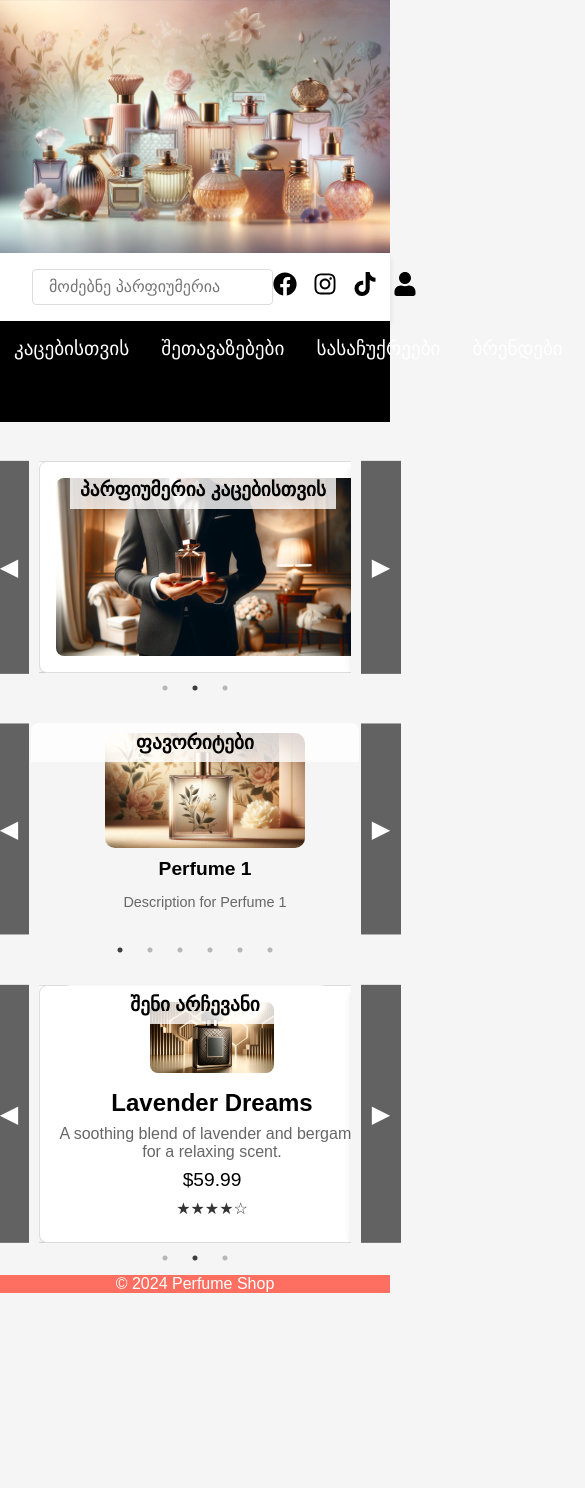
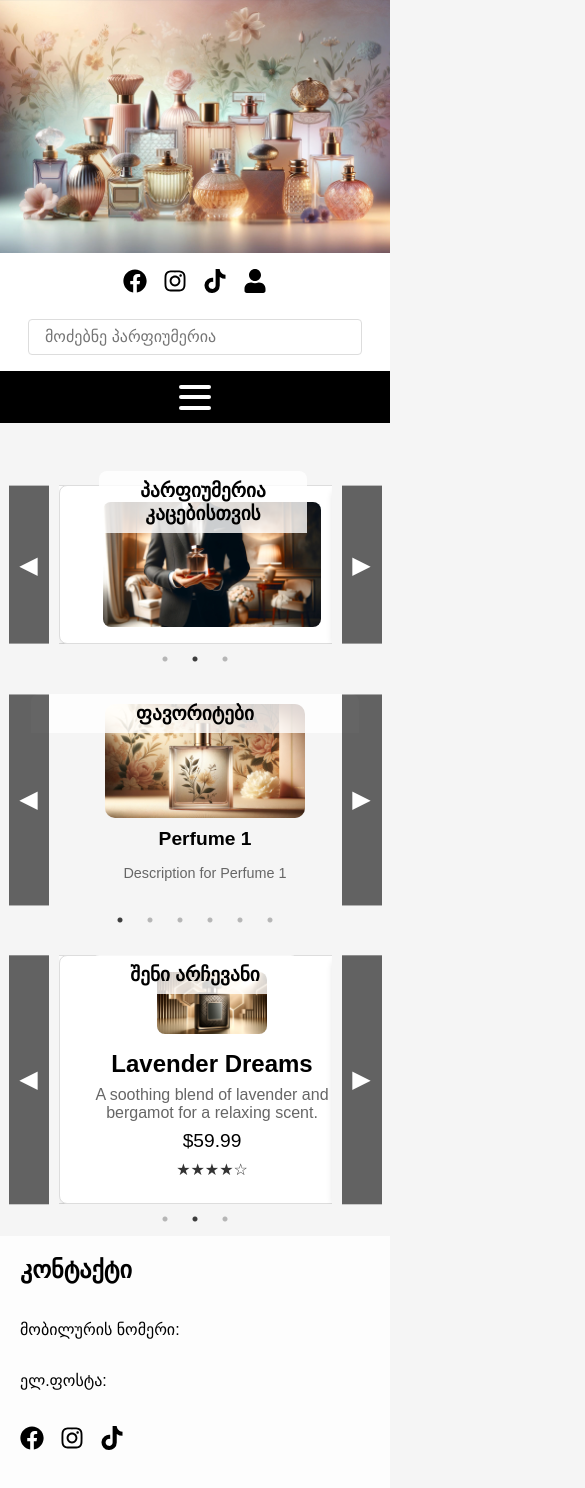
Before and after one commit to Chrelashvililevani/perfume, a React (Create React App) app: page / in a window 390 px wide. Shown: the top 1488 px of the page, 585 px wide, since content can reach past the window. Before the commit the page ends 1309 px from the top, so only its background shows below. Built offline with nearby package versions, Linux system fonts and the light colour scheme.

Commit message:
perfume shop

```diff
--- a/src/components/FavoritePerfumeSlider.js
+++ b/src/components/FavoritePerfumeSlider.js
@@ -6,7 +6,7 @@ import 'slick-carousel/slick/slick-theme.css';
 import { PrevArrow, NextArrow } from './CustomArrows'; // Import the custom arrows
 
 const SliderContainer = styled.div`
-  width: 80%;
+  width: 70%;
   margin: 2rem auto;
   position: relative;
 `;
@@ -16,7 +16,7 @@ const AltText = styled.div`
   left: 50%;
   transform: translateX(-50%);
   width: 100%;
-  max-width: 80%;
+  max-width: 70%;
   text-align: center;
   background: rgba(255, 255, 255, 0.8);
   padding: 0.5rem;
--- a/src/components/Footer.js
+++ b/src/components/Footer.js
@@ -1,18 +1,45 @@
 import React from 'react';
 import styled from 'styled-components';
+import { FaFacebook, FaInstagram, FaTiktok, FaUser } from 'react-icons/fa';
 
 const FooterContainer = styled.footer`
-  background-color: #ff6f61;
-  color: white;
-  text-align: center;
+  background-color: rgba(255, 255, 255, 0.8);
+  color: black;
   width: 100%;
   bottom: 0;
+  height: 400px;
+  display: flex;
+  justify-content: flex-start;
+  flex-direction: column;
+  p {
+    padding-left: 20px;
+  }
+  h2 {
+    padding-left: 20px;
+  }
 `;
+const Icon = styled.a`
+  font-size: 1.5rem;
+  color: #000;
+`;
+const IconsContainer = styled.div`
+  display: flex;
+  gap: 1rem;
+  padding: 20px;
+`;
+
 
 const Footer = () => {
   return (
     <FooterContainer>
-      <p>&copy; 2024 Perfume Shop</p>
+      <h2>კონტაქტი</h2>
+      <p>მობილურის ნომერი:</p>
+      <p>ელ.ფოსტა:</p>
+      <IconsContainer>
+          <Icon href="#"><FaFacebook /></Icon>
+          <Icon href="#"><FaInstagram /></Icon>
+          <Icon href="#"><FaTiktok /></Icon>
+        </IconsContainer>
     </FooterContainer>
   );
 };
--- a/src/components/HomePage.js
+++ b/src/components/HomePage.js
@@ -4,6 +4,7 @@ import FavoritePerfumeSlider from './FavoritePerfumeSlider';
 import './style.css';
 import PerfumeSlider from './PerfumeSlider';
 import Navigation from './Navigation';
+import ScrollToTopButton from './ScrollToTopButton';
 
 
 const HomePage = () => {
@@ -13,6 +14,7 @@ const HomePage = () => {
       <Slider />
       <PerfumeSlider />
       <FavoritePerfumeSlider />
+      <ScrollToTopButton />
     </>
   );
 };
--- a/src/components/Navigation.js
+++ b/src/components/Navigation.js
@@ -1,6 +1,7 @@
-import React from 'react';
-import styled from 'styled-components';
+import React, { useState } from 'react';
+import styled, { css } from 'styled-components';
 import { FaFacebook, FaInstagram, FaTiktok, FaUser } from 'react-icons/fa';
+import { AiOutlineClose } from 'react-icons/ai';
 
 const HeaderContainer = styled.div`
   display: flex;
@@ -9,6 +10,8 @@ const HeaderContainer = styled.div`
   padding: 1rem 2rem;
   background-color: #fff;
   box-shadow: 0 4px 6px rgba(0, 0, 0, 0.1);
+  position: relative;
+  z-index: 5;
 `;
 
 const SearchBar = styled.input`
@@ -36,6 +39,26 @@ const MenuContainer = styled.div`
   display: flex;
   justify-content: center;
   gap: 2rem;
+
+  @media (max-width: 1200px) {
+    background-color: rgb(150, 81, 81);
+    flex-direction: column;
+    position: fixed;
+    top: 0;
+    left: 0;
+    width: 100%;
+    height: 100%;
+    justify-content: center;
+    align-items: center;
+    transform: translateY(-100%);
+    transition: transform 0.3s ease-in-out;
+    z-index: 10;
+    ${({ open }) =>
+      open &&
+      css`
+        transform: translateY(0);
+      `}
+  }
 `;
 
 const MenuItem = styled.a`
@@ -46,21 +69,100 @@ const MenuItem = styled.a`
   &:hover {
     text-decoration: underline;
   }
+  @media (max-width: 1200px) {
+    font-size: 1.2rem;
+    text-decoration: none;
+    color: #fff;
+    cursor: pointer;
+    border-bottom: 1px solid white;
+    padding-top: 10px;
+    padding-bottom: 10px;
+    width: 200px;
+    margin-left: -50px;
+    &:hover {
+      text-decoration: underline;
+    }
+  }
+`;
+
+const HamburgerButton = styled.div`
+  display: none;
+  flex-direction: column;
+  justify-content: space-around;
+  align-items: center;
+  width: 2rem;
+  height: 2rem;
+  background: transparent;
+  border: none;
+  cursor: pointer;
+
+  @media (max-width: 1200px) {
+    display: flex;
+  }
+
+  div {
+    width: 2rem;
+    height: 0.25rem;
+    background: #fff;
+    border-radius: 10px;
+    transition: all 0.3s linear;
+    position: relative;
+    transform-origin: 1px;
+
+    :first-child {
+      transform: ${({ open }) => (open ? 'rotate(45deg)' : 'rotate(0)')};
+    }
+
+    :nth-child(2) {
+      opacity: ${({ open }) => (open ? '0' : '1')};
+      transform: ${({ open }) => (open ? 'translateX(20px)' : 'translateX(0)')};
+    }
+
+    :nth-child(3) {
+      transform: ${({ open }) => (open ? 'rotate(-45deg)' : 'rotate(0)')};
+    }
+  }
+`;
+
+const CloseButton = styled(AiOutlineClose)`
+  position: fixed;
+  top: 1rem;
+  right: 1rem;
+  font-size: 2rem;
+  color: #fff;
+  cursor: pointer;
+  z-index: 20;
+
+  @media (min-width: 1201px) {
+    display: none;
+  }
 `;
 
 const Navigation = () => {
+  const [open, setOpen] = useState(false);
+
   return (
     <>
       <HeaderContainer>
-        <SearchBar type="text" placeholder="მოძებნე პარფიუმერია" />
-        <IconsContainer>
+        <div className='search-icons'>
+        <SearchBar type="text" placeholder="მოძებნე პარფიუმერია" className='search-bar'/>
+        <IconsContainer className='icons-cont'>
           <Icon href="#"><FaFacebook /></Icon>
           <Icon href="#"><FaInstagram /></Icon>
           <Icon href="#"><FaTiktok /></Icon>
           <Icon href="#"><FaUser /></Icon>
         </IconsContainer>
+        </div>
       </HeaderContainer>
-      <MenuContainer>
+      <div className='span-button'>
+        <HamburgerButton open={open} onClick={() => setOpen(!open)}>
+          <div />
+          <div />
+          <div />
+        </HamburgerButton>
+      </div>
+      {open && <CloseButton onClick={() => setOpen(false)} />}
+      <MenuContainer open={open}>
         <MenuItem href="#">მამების დღე</MenuItem>
         <MenuItem href="#">ქალებისთვის</MenuItem>
         <MenuItem href="#">კაცებისთვის</MenuItem>
--- /dev/null
+++ b/src/components/ScrollToTopButton.js
@@ -0,0 +1,40 @@
+import React, { useState, useEffect } from 'react';
+import { FaArrowUp } from 'react-icons/fa'; // Import FontAwesome arrow icon
+
+
+const ScrollToTopButton = () => {
+  const [isVisible, setIsVisible] = useState(false);
+
+  const toggleVisibility = () => {
+    if (window.pageYOffset > 300) {
+      setIsVisible(true);
+    } else {
+      setIsVisible(false);
+    }
+  };
+
+  const scrollToTop = () => {
+    window.scrollTo({
+      top: 0,
+      behavior: 'smooth'
+    });
+  };
+
+  useEffect(() => {
+    window.addEventListener('scroll', toggleVisibility);
+    return () => {
+      window.removeEventListener('scroll', toggleVisibility);
+    };
+  }, []); // Adding an empty dependency array to ensure the effect runs only once on mount
+
+  return (
+    <button
+      className={`scroll-to-top ${isVisible ? 'visible' : ''}`}
+      onClick={scrollToTop}
+    >
+        <FaArrowUp />
+    </button>
+  );
+};
+
+export default ScrollToTopButton;
--- a/src/components/SliderComponent.js
+++ b/src/components/SliderComponent.js
@@ -6,13 +6,13 @@ import 'slick-carousel/slick/slick-theme.css';
 import { PrevArrow, NextArrow } from './CustomArrows'; // Import the custom arrows
 
 const SliderContainer = styled.div`
-  width: 80%;
+  width: 70%;
   margin: 0rem auto;
   position: relative;
 `;
 
 const AltSliderContainer = styled.div`
-  width: 80%;  /* Ensure the width matches SliderContainer */
+  width: 70%;  /* Ensure the width matches SliderContainer */
   margin: 0 auto;
   position: relative;
   top: 3rem;  /* Adjust position as needed */
@@ -42,7 +42,7 @@ const Slide = styled.div`
 `;
 
 const Image = styled.img`
-  max-width: 100%;
+  max-width: 80%;
   max-height: 400px;
   border-radius: 8px;
 `;
--- a/src/components/style.css
+++ b/src/components/style.css
@@ -1,5 +1,5 @@
 .perfume-slider {
-  width: 80%;
+  width: 70%;
   margin: auto;
   display: flex;
   flex-direction: column;
@@ -55,3 +55,55 @@
 .slick-next:before {
   display: none;
 }
+.scroll-to-top {
+  position: fixed;
+  bottom: 20px;
+  right: 20px;
+  background-color: #000;
+  color: #fff;
+  border: none;
+  border-radius: 50%;
+  width: 50px;
+  height: 50px;
+  cursor: pointer;
+  opacity: 0;
+  transition: opacity 0.3s ease;
+  z-index: 9;
+}
+
+.scroll-to-top.visible {
+  opacity: 1;
+}
+@media (max-width: 1200px) {
+.span-button {
+  background-color: black;
+  display: flex;
+  justify-content: center;
+  padding-top: 10px;
+  padding-bottom: 10px;
+}
+.search-icons {
+  display: flex;
+  flex-direction: column;
+  justify-content: center;
+  align-items: center;
+  width: 100%;
+  gap: 20px;
+}
+.search-bar {
+  order: 2;
+  width: 100px;
+}
+.icons-cont {
+  order: 1;
+}
+}
+@media (min-width: 1200px) {
+.search-icons {
+  display: flex;
+  flex-direction: row;
+  justify-content: space-between;
+  align-items: center;
+  width: 100%;
+}
+}
```
